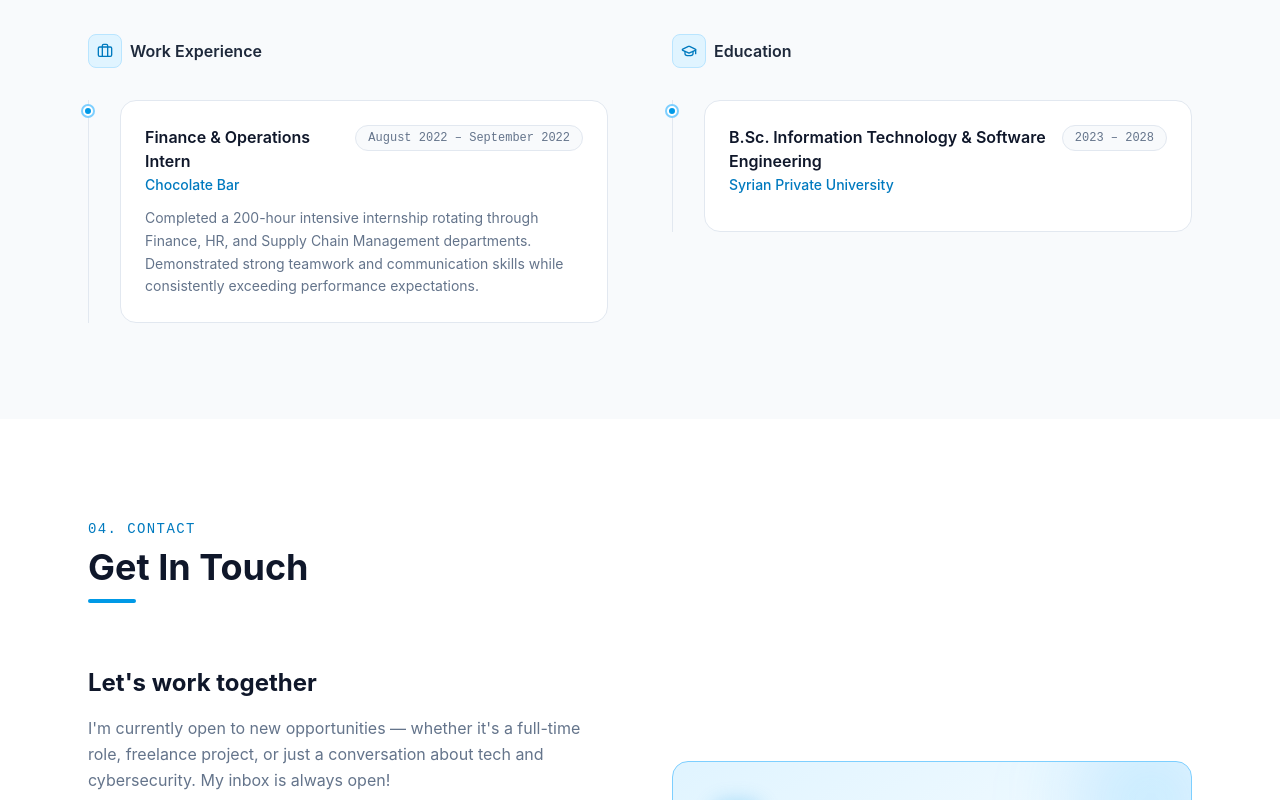
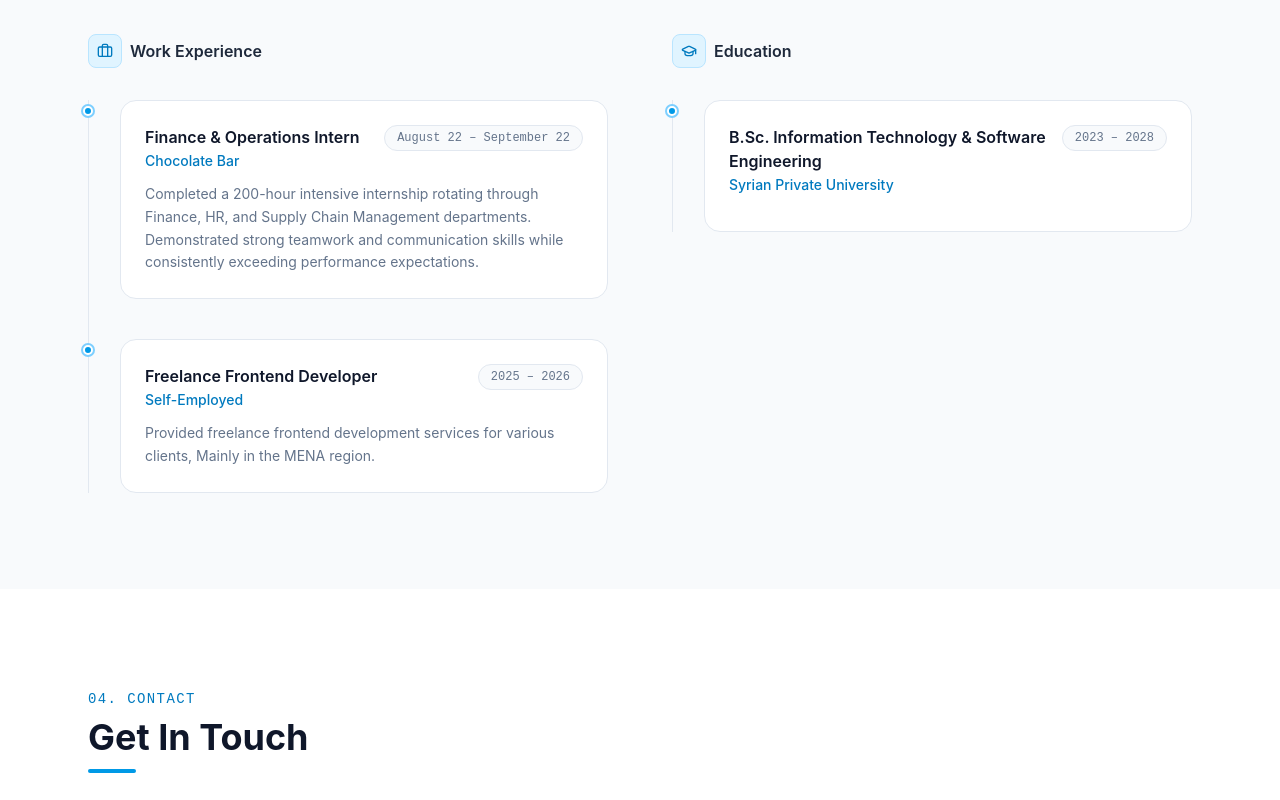
Before and after one commit to ghaitharoudaki/ghaith-portfolio, a React (Vite) app: page / in a window 1280 px wide. Shown: the part 3220-4020 px from the top of the page. Built offline with nearby package versions, Linux system fonts and the light colour scheme.

Commit message:
added one experience

```diff
--- a/src/sections/Contact.jsx
+++ b/src/sections/Contact.jsx
@@ -66,7 +66,7 @@ export default function Contact() {
               Let's work together
             </h3>
             <p className="text-slate-500 leading-relaxed mb-8">
-              I'm currently open to new opportunities — whether it's a full-time role,
+              I'm currently open to new opportunities — whether it's a part-time role,
               freelance project, or just a conversation about tech and cybersecurity.
               My inbox is always open!
             </p>
--- a/src/sections/Experience.jsx
+++ b/src/sections/Experience.jsx
@@ -7,10 +7,18 @@ const experiences = [
     type: "work",
     title: "Finance & Operations Intern",
     organization: "Chocolate Bar",
-    period: "August 2022 – September 2022",
+    period: "August 22 – September 22",
     description:
       "Completed a 200-hour intensive internship rotating through Finance, HR, and Supply Chain Management departments. Demonstrated strong teamwork and communication skills while consistently exceeding performance expectations.",
   },
+  {
+    type: "work",
+    title: "Freelance Frontend Developer",
+    organization: "Self-Employed",
+    period: "2025 – 2026",
+    description:
+      "Provided freelance frontend development services for various clients, Mainly in the MENA region.",
+  }
 ];
 
 const education = [
```
